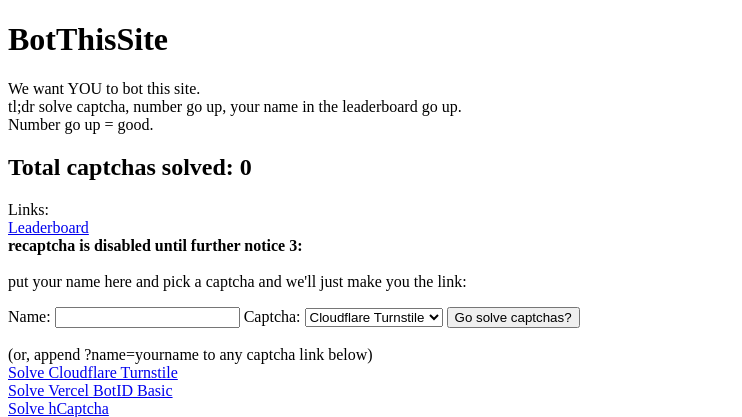
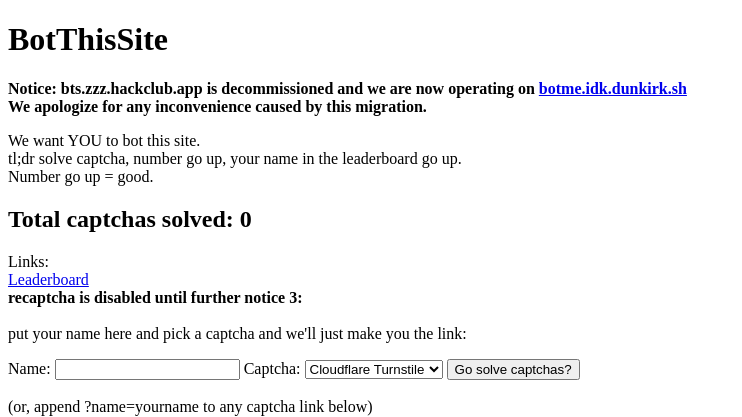
Before and after one commit to opticaldrive/BotThisSite, a FastAPI app: page / in a window 1280 px wide. Shown: the top 417 px of the page, without its empty margins (0-742 px from the left). Run offline with FastAPI, Linux system fonts and the light colour scheme.

Commit message:
feat: add dead notice for nest

```diff
--- a/templates/index.html
+++ b/templates/index.html
@@ -12,6 +12,8 @@
 </head>
 <body>
 <h1>BotThisSite</h1>
+<b>Notice: bts.zzz.hackclub.app is decommissioned and we are now operating on <a href="botme.idk.dunkirk.sh">botme.idk.dunkirk.sh</a><br>
+We apologize for any inconvenience caused by this migration.</b>
 <p>
 We want YOU to bot this site. <br>
 tl;dr solve captcha, number go up, your name in the leaderboard go up. <br>
```
